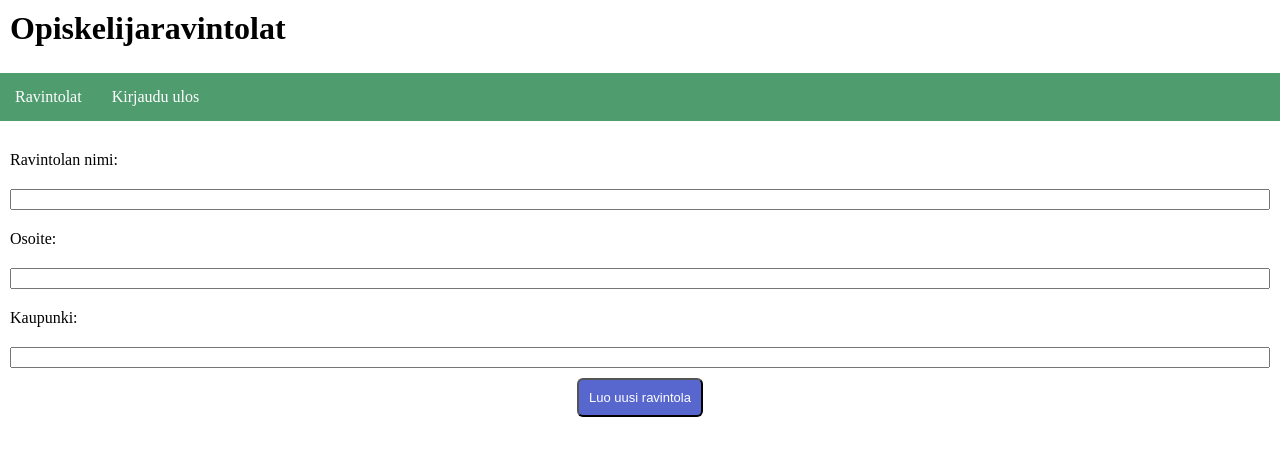
After one commit to sjomansa/tsoha-opiskelijaravintolasovellus, a Flask app: a page that uses templates/create_restaurant_view.html in a window 1280 px wide. The commit adds this page. Shown: the top 456 px of the page. Run offline with Flask 3, Linux system fonts and the light colour scheme.

Commit message:
Add admin-view for restaurant-owner. Add functionality for adding new restaurant

```diff
--- a/routes.py
+++ b/routes.py
@@ -1,7 +1,7 @@
 #Application routes and their functions
 from app import app
 from flask import redirect, render_template, request, session
-from users import login_user, register_user
+from users import login_user, logout_user, register_user
 from restaurantdata import get_main_restaurantdata, get_singular_restaurantdata
 from comments import insert_comment
 
@@ -54,6 +54,13 @@ def login():
 
     except:
         return render_template("error.html", message="Kirjautuminen epäonnistui") #Add more detailed error message here
+
+
+@app.route("/logout")
+def logout():
+
+    logout_user(session)
+    return redirect("/")
 
 
     # sql = text("SELECT password, admin, id FROM users WHERE username=:username")
@@ -167,6 +174,15 @@ def send_message():
 
     return redirect(f"/restaurants/{restaurant_name}")
 
+@app.route("/<user>/restaurants/new_restaurant", methods = ["GET", "POST"])
+def create_restaurant(user):
+
+    if request.method == "GET":
+        return render_template("create_restaurant_view.html", user=user)
+    else:
+        return redirect("/")
+
+
 
 # @app.route("/register_user", methods=["POST"])
 # def register_user():
--- /dev/null
+++ b/templates/create_restaurant_view.html
@@ -0,0 +1,51 @@
+{% extends "layout.html" %}
+
+{% block heading %}
+
+    <style>
+
+        form {
+            display: flex;
+            flex-direction: column;
+            margin-top: 20px;
+            max-width: 1400px;
+            margin-left: auto;
+            margin-right: auto;
+        }
+
+        .form-row {
+            margin: 10px;
+        }
+
+        #submit_button {
+            align-self: center;
+            max-width: 300;
+            padding: 10px;
+            font-size: small;
+            background-color: rgb(87, 103, 206);
+            border-radius: 6px;
+            color: white;
+        }
+
+    </style>
+
+{% endblock %}
+
+{% block content %}
+
+    <form action="/{{ session['user'] }}/restaurants/new_restaurant" method="post">
+
+          <label for ="name" class="form-row" >Ravintolan nimi:</label>
+          <input type="text" name="name" size="20" class="form-row">
+
+          <label for ="address" class="form-row" >Osoite:</label>
+          <input type="password" name="address" size="20" class="form-row">
+
+          <label for ="city" class="form-row" >Kaupunki:</label>
+          <input type="password" name="city" size="20" class="form-row">
+
+          <input id="submit_button" type="submit" value="Luo uusi ravintola">
+
+      </form>
+
+{% endblock %}
```
Also changed, not shown: templates/restaurants_admin_view.html (+40 -2 lines).
